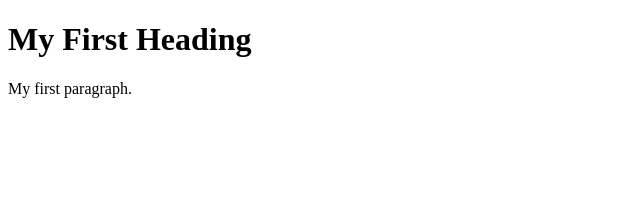
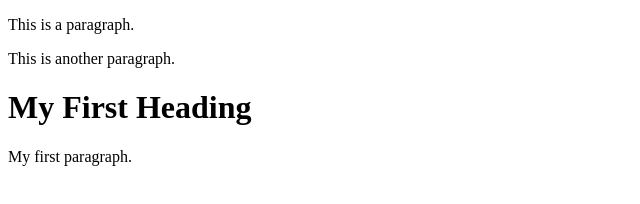
Before and after one commit to Sr-SIthma/1-test, a plain HTML site: page README.html in a window 1280 px wide. Shown: the whole page, without its empty margins (0-640 px from the left). Drawn offline with Linux system fonts and the light colour scheme.

Commit message:
Update README.html

```diff
--- a/README.html
+++ b/README.html
@@ -1,7 +1,8 @@
 <!DOCTYPE html>
 <html>
 <body>
-
+<p>This is a paragraph.</p>
+<p>This is another paragraph.</p>
 <h1>My First Heading</h1>
 <p>My first paragraph.</p>
 
```
